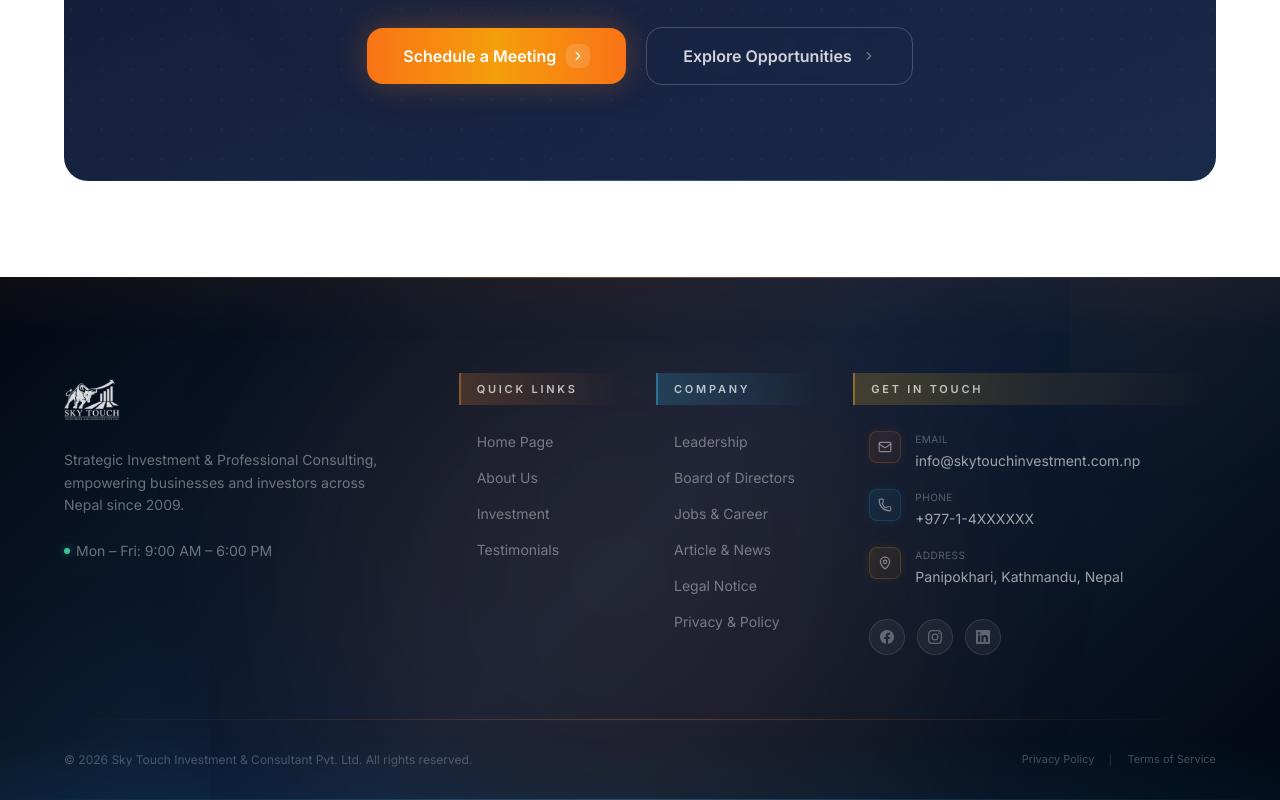
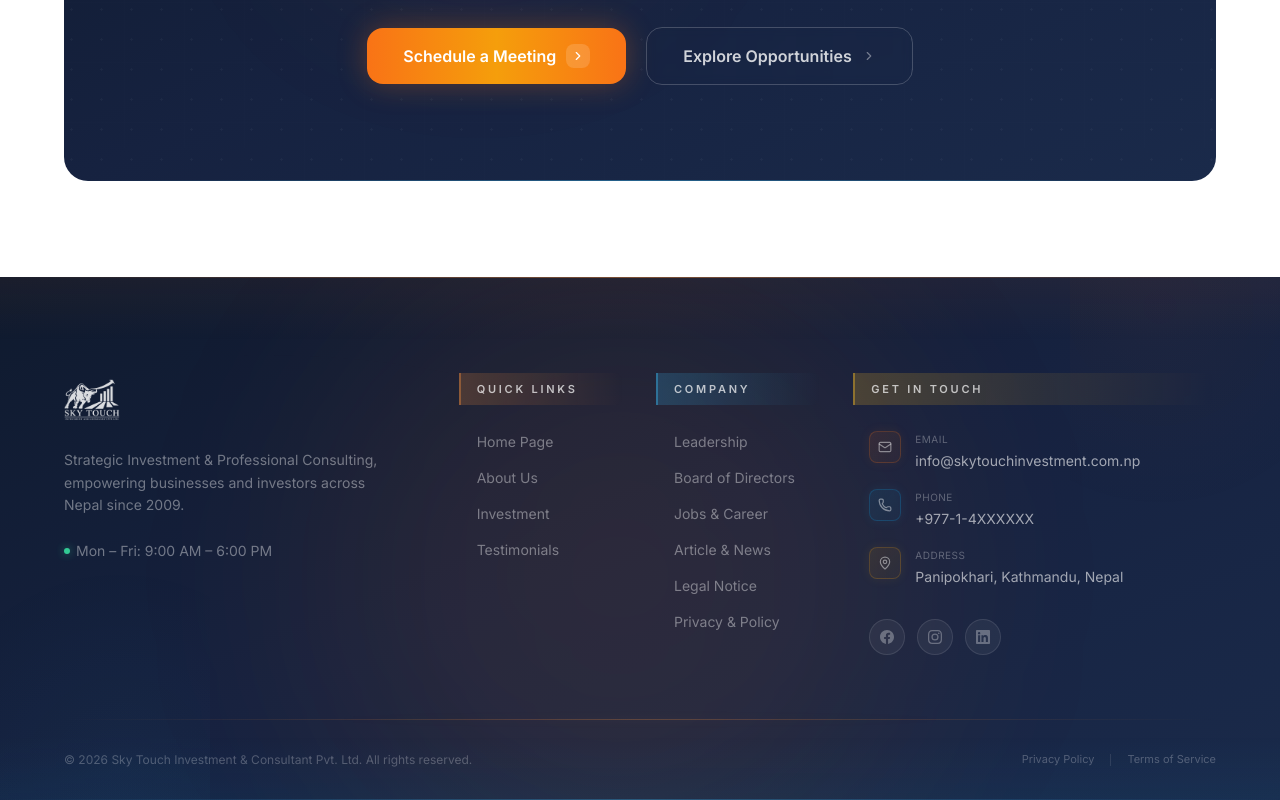
Before and after one commit to sugamQA/SkyTouchInvestment, a React (Vite) app in the folder frontend/: page /boards in a window 1280 px wide. Shown: the part 2901-3701 px from the top of the page. Built offline with nearby package versions, Linux system fonts and the light colour scheme.

Commit message:
style: match footer gradient to CTA section - from-[#0f1a2e] via-[#162240] to-[#1a2a4a]

```diff
--- a/frontend/src/components/Footer.jsx
+++ b/frontend/src/components/Footer.jsx
@@ -40,7 +40,7 @@ const socialLinks = [
 
 export default function Footer() {
   return (
-    <footer className="relative z-10 overflow-hidden text-white/80" style={{ background: 'linear-gradient(135deg, #020812 0%, #0a1628 25%, #0f1f3a 50%, #0a1628 75%, #020812 100%)' }}>
+    <footer className="relative z-10 overflow-hidden bg-gradient-to-br from-[#0f1a2e] via-[#162240] to-[#1a2a4a] text-white/80">
       <div className="absolute inset-0 overflow-hidden pointer-events-none">
         <div className="absolute top-0 left-1/4 w-[600px] h-[600px] bg-orange-500/10 rounded-full blur-[130px] animate-pulse" />
         <div className="absolute bottom-0 right-1/3 w-[500px] h-[500px] bg-sky-400/12 rounded-full blur-[120px] animate-pulse" style={{ animationDuration: '7s' }} />
```
